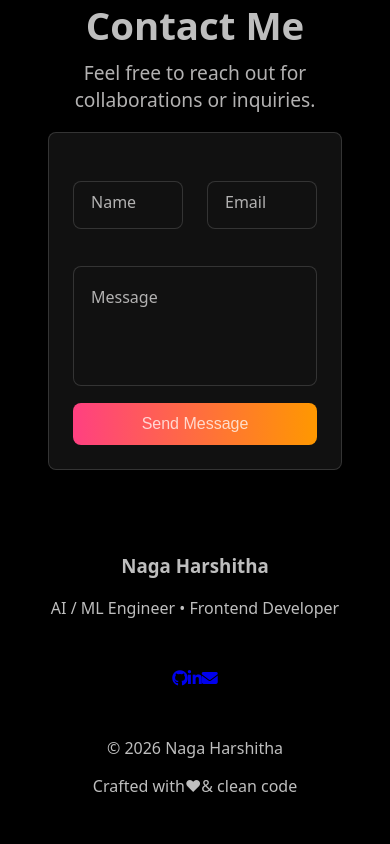
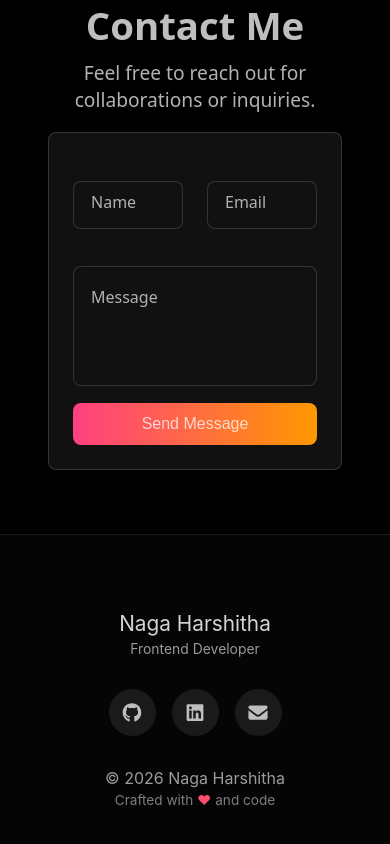
Before and after one commit to nagaharshitha20/My-Portfolio-Website, a Next.js app: page / in a window 390 px wide. Shown: the part 6255-7099 px from the top of the page. Before the commit the page ends 7052 px from the top, so only its background shows below. Built offline with nearby package versions, Linux system fonts and the light colour scheme.

Commit message:
Error corrected

```diff
--- a/src/components/Footer.tsx
+++ b/src/components/Footer.tsx
@@ -1,68 +1,58 @@
 import { Box } from "@mui/material";
+import { FontAwesomeIcon } from "@fortawesome/react-fontawesome";
+import { faGithub, faLinkedin } from "@fortawesome/free-brands-svg-icons";
+import { faEnvelope } from "@fortawesome/free-solid-svg-icons";
+import '../styles/Footer.css';
 
 export default function Footer() {
   return (
     <footer className="footer">
-      <Box
-        className="footer-container"
-        sx={{
-          display: "flex",
-          maxWidth: "1200px",
-          margin: "0 auto",
-          alignItems: "center",
-          justifyContent: "space-between",
-          flexWrap: "wrap",
-          gap: { xs: 4, md: 2 }, // 2rem mobile gap
-          flexDirection: { xs: "column", md: "row" },
-          textAlign: { xs: "center", md: "left" }
-        }}
-      >
-        {/* ---------- LEFT ---------- */}
+      <div className="footer-container">
+        {/* LEFT: Logo & Info */}
         <div className="footer-left">
-          <div>
+          <div className="footer-info">
             <h3 className="footer-name">Naga Harshitha</h3>
-            <p className="footer-role">
-              AI / ML Engineer • Frontend Developer
-            </p>
+            <p className="footer-role">Frontend Developer</p>
           </div>
         </div>
 
-        {/* ---------- CENTER ---------- */}
-        <div className="footer-socials">
+        {/* CENTER: Social Icons */}
+        <div className="footer-center">
           <a
             href="https://github.com/nagaharshitha20"
             target="_blank"
             rel="noreferrer"
+            className="social-link"
             aria-label="GitHub"
           >
-            <i className="fab fa-github" />
+            <FontAwesomeIcon icon={faGithub} />
           </a>
-
           <a
-            href="https://linkedin.com"
+            href="https://linkedin.com/in/naga-harshitha-karra"
             target="_blank"
             rel="noreferrer"
+            className="social-link"
             aria-label="LinkedIn"
           >
-            <i className="fab fa-linkedin-in" />
+            <FontAwesomeIcon icon={faLinkedin} />
           </a>
-
           <a
             href="mailto:knagaharshitha2005@gmail.com"
+            className="social-link"
             aria-label="Email"
           >
-            <i className="fas fa-envelope" />
+            <FontAwesomeIcon icon={faEnvelope} />
           </a>
         </div>
 
-        {/* ---------- RIGHT ---------- */}
-        <Box className="footer-right" sx={{ textAlign: { xs: "center", md: "right" } }}>
-          <p>© {new Date().getFullYear()} Naga Harshitha</p>
-          <span>
-            Crafted with<span className="heart">♥</span>& clean code
-          </span>
-        </Box>
-      </Box>
+        {/* RIGHT: Copyright */}
+        <div className="footer-right">
+          <p className="copyright">© {new Date().getFullYear()} Naga Harshitha</p>
+          <p className="crafted-with">
+            Crafted with <span className="heart">❤</span> and code
+          </p>
+        </div>
+      </div>
     </footer>
   );
 }
--- a/src/sections/ContactSection.tsx
+++ b/src/sections/ContactSection.tsx
@@ -25,26 +25,28 @@ export default function ContactSection() {
     e.preventDefault();
     setStatus("Sending...");
 
+    const serviceId = process.env.NEXT_PUBLIC_EMAILJS_SERVICE_ID;
+    const templateId = process.env.NEXT_PUBLIC_EMAILJS_TEMPLATE_ID;
+    const publicKey = process.env.NEXT_PUBLIC_EMAILJS_USER_ID;
+
+    if (!serviceId || !templateId || !publicKey) {
+      console.error("EmailJS environment variables are missing.");
+      setStatus("Configuration error. Please contact the administrator.");
+      return;
+    }
+
     try {
-      const serviceID = process.env.NEXT_PUBLIC_EMAILJS_SERVICE_ID;
-      const templateID = process.env.NEXT_PUBLIC_EMAILJS_TEMPLATE_ID;
-      const publicKey = process.env.NEXT_PUBLIC_EMAILJS_USER_ID;
-
-      if (!serviceID || !templateID || !publicKey) {
-        throw new Error("Missing EmailJS environment variables");
-      }
-
       await emailjs.send(
-        serviceID,
-        templateID,
+        serviceId,
+        templateId,
         formData,
-        publicKey
+        { publicKey: publicKey }
       );
       setStatus("Message sent successfully!");
       setFormData({ name: "", email: "", message: "" });
     } catch (error) {
       console.error("EmailJS Error:", error);
-      setStatus("Failed to send message. Please try again.");
+      setStatus("Failed to send message.");
     }
   };
 
--- a/src/styles/Footer.css
+++ b/src/styles/Footer.css
@@ -3,10 +3,12 @@
 @tailwind utilities;
 
 .footer {
-  background: var(--bg-secondary);
-  border-top: 1px solid var(--border-color);
-  padding: 2.5rem 2rem;
-  color: var(--text-secondary);
+  background-color: #050505;
+  /* Deep black background */
+  border-top: 1px solid #1a1a1a;
+  padding: 4.5rem 1.5rem;
+  color: #888;
+  font-family: 'Inter', sans-serif;
 }
 
 .footer-container {
@@ -19,110 +21,136 @@
   gap: 2rem;
 }
 
-/* LEFT */
-
+/* LEFT SECTION */
 .footer-left {
   display: flex;
   align-items: center;
   gap: 1rem;
 }
 
-.footer-logo {
-  width: 44px;
-  height: 44px;
+
+.footer-info {
+  display: flex;
+  flex-direction: column;
+  justify-content: center;
+}
+
+.footer-name {
+  color: #d7d3d3;
+  font-size: 1.3rem;
+  font-weight: normal;
+  margin: 0;
+  line-height: 1.6;
+}
+
+.footer-role {
+  font-size: 0.87rem;
+  margin: 0;
+  color: #9b9a9a;
+}
+
+/* CENTER SECTION - SOCIALS */
+.footer-center {
+  display: flex;
+  gap: 1rem;
+}
+
+.social-link {
+  width: 47px;
+  height: 47px;
   border-radius: 50%;
-  background: linear-gradient(135deg,
-      var(--accent-cyan),
-      var(--accent-purple));
+  background-color: #1a1a1a;
+  /* Dark circle */
   display: flex;
   align-items: center;
   justify-content: center;
-  font-weight: 700;
-  color: #000;
+  color: #bfbebe;
+  font-size: 1.2rem;
+  transition: all 0.3s ease;
+  border: 1px solid transparent;
 }
 
-.footer-name {
-  font-size: 1.1rem;
-  color: var(--text-primary);
-  margin: 0;
+.social-link:hover {
+  background-color: #1a1a1a;
+  color: #fff;
+  transform: translateY(-3px) scale(1.1);
+  border-color: #1a1a1a;
 }
 
-.footer-role {
-  font-size: 0.85rem;
-  opacity: 0.75;
+/* RIGHT SECTION - COPYRIGHT */
+.footer-right {
+  text-align: right;
+  font-size: 1rem;
 }
 
-/* CENTER */
-
-.footer-socials {
-  display: flex;
-  gap: 1.2rem;
+.copyright {
+  margin: 0;
+  color: #9c9c9c;
 }
 
-.footer-socials a {
-  width: 42px;
-  height: 42px;
-  border-radius: 50%;
-  background: var(--navbar-hover-bg);
-  border: 1px solid var(--border-color);
+.crafted-with {
+  margin: 4px 0 0 0;
+  font-size: 0.85rem;
+  color: #7e7e7e;
   display: flex;
-  text-decoration: none;
   align-items: center;
-  justify-content: center;
-  color: var(--text-primary);
-  font-size: 1.3rem;
-  transition: all 0.3s ease;
-}
-
-.footer-socials a:hover {
-  transform: translateY(-4px);
-  background: linear-gradient(135deg,
-      var(--accent-white),
-      var(--accent-yellow));
-  color: #787878;
-}
-
-/* Light Theme Footer */
-[data-theme='light'] .footer {
-  background: var(--bg-tertiary);
-  /* Light Gray background */
-  color: var(--text-secondary);
-  border-top: 1px solid var(--border-color);
-}
-
-[data-theme='light'] .footer-socials a {
-  background: transparent;
-  border: 1px solid var(--border-color);
-  color: var(--text-secondary);
-}
-
-[data-theme='light'] .footer-socials a:hover {
-  background: var(--navbar-hover-bg);
-  color: var(--accent-orange);
-  border-color: var(--accent-orange);
-  transform: translateY(-2px);
-}
-
-/* RIGHT */
-
-.footer-right {
-  text-align: right;
-  font-size: 0.85rem;
-}
-
-.footer-right span {
-  display: flex;
-  margin-top: 0rem;
-  opacity: 0.7;
+  justify-content: flex-end;
+  gap: 4px;
 }
 
 .heart {
   color: #ff4d6d;
-  margin: 0px 6px;
-
-
+  display: inline-block;
 }
 
-/* MOBILE */
+/* RESPONSIVE */
+@media (max-width: 768px) {
+  .footer-container {
+    flex-direction: column;
+    text-align: center;
+    gap: 2rem;
+  }
 
-/* RESPONSE handled via SX */
+  .footer-left {
+    flex-direction: column;
+  }
+
+  .footer-right {
+    text-align: center;
+  }
+
+  .crafted-with {
+    justify-content: center;
+  }
+}
+
+/* LIGHT THEME SUPPORT */
+[data-theme='light'] .footer {
+  background-color: #ffffff;
+  border-top: 1px solid #e5e5e5;
+  color: #555;
+}
+
+[data-theme='light'] .footer-name {
+  color: #222;
+}
+
+[data-theme='light'] .footer-role {
+  color: #666;
+}
+
+[data-theme='light'] .social-link {
+  background-color: #f0f0f0;
+  color: #555;
+}
+
+[data-theme='light'] .social-link:hover {
+  background-color: #e0e0e0;
+  color: #000;
+  border-color: #d0d0d0;
+}
+
+[data-theme='light'] .copyright,
+[data-theme='light'] .crafted-with {
+  color: #666;
+}
```
